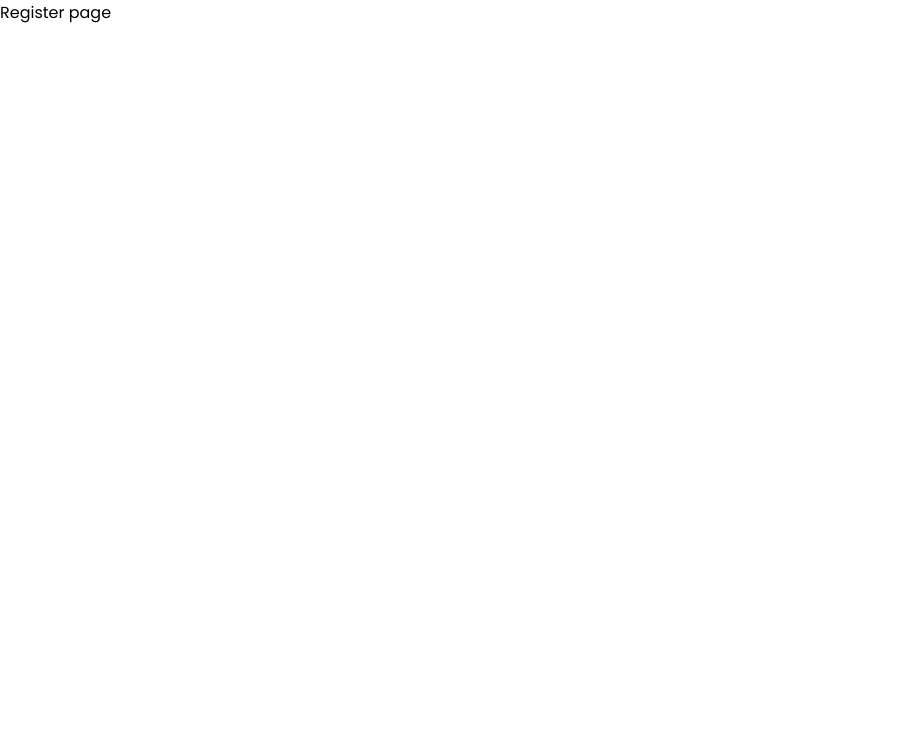
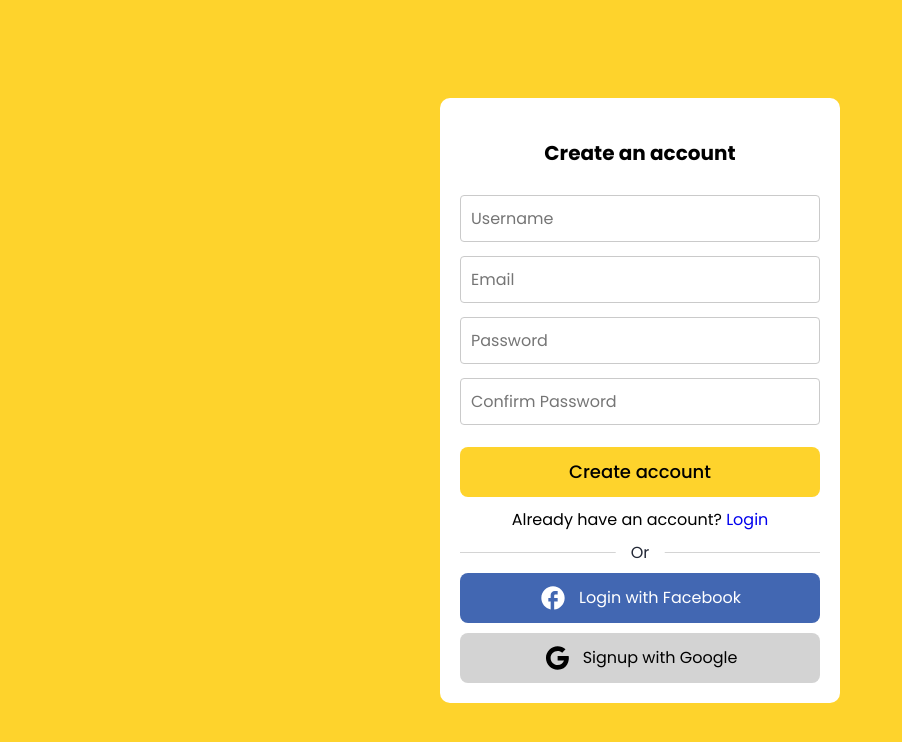
Before and after one commit to ottobong/habitrackr, a React (Create React App) app: page /register in a window 1280 px wide. Shown: the top 742 px of the page, without its empty margins (0-902 px from the left). Built offline with nearby package versions, Linux system fonts and the light colour scheme.

Commit message:
finished building the registration page

```diff
--- /dev/null
+++ b/src/component/formInput/FormInput.jsx
@@ -0,0 +1,12 @@
+import React from 'react';
+import './formInput.scss';
+
+const FormInput = (props) => {
+  return (
+    <div className='formInput'>
+      <input placeholder={props.placeholder}/>
+    </div>
+  )
+}
+
+export default FormInput
--- /dev/null
+++ b/src/component/formInput/formInput.scss
@@ -0,0 +1,38 @@
+.formInput {
+  display: flex;
+  flex-direction: column;
+  width: 100%;
+
+  input{
+    padding: 10px;
+    margin: 7px 0px;
+    border: 1px solid #cacaca;
+    border-radius: 4px;
+    outline: none;
+    font-size: 16px;
+    font-weight: 400;
+
+
+    &:focus {
+      border-bottom-width: 2px;
+      border-color: #FED32C;
+    }
+
+    &:invalid[focused = "true"] {
+      border: 1px solid red;
+    }
+
+    &:invalid[focused = "true"] ~ .errorMessage{
+      display: block;
+    }
+
+  }
+
+  .errorMessage {
+    font-size: 12px;
+    font-weight: bold;
+    color: red;
+    display: none;
+  }
+
+}
--- a/src/pages/register/Register.jsx
+++ b/src/pages/register/Register.jsx
@@ -1,10 +1,98 @@
-import React from 'react';
+import React, { useState } from 'react';
 import './register.scss'
+import FormInput from '../../component/formInput/FormInput';
+import { Link } from 'react-router-dom';
+import { FacebookTwoTone, Google } from '@mui/icons-material';
 
 const Register = () => {
+  const[inputValues, setInputValues]=useState({
+    username:"",
+    email:"",
+    password:"",
+    confirmPassword:"",
+});
+
+const inputs = [
+  {
+    id: 1,
+    name: "username",
+    type: "text",
+    placeholder: "Username",
+    errorMessage: "Username should be 3-16 characters and shouldn't include special character",
+    pattern: "^[A-Za-z0-9]{3,16}$",
+    required: true,
+  },
+  {
+    id: 2,
+    name: "email",
+    type: "email",
+    placeholder: "Email",
+    errorMessage: "Its should be a valid email address",
+    required: true
+  },
+  {
+    id: 3,
+    name: "password",
+    type: "text",
+    placeholder: "Password",
+    errorMessage: "Password should be 8-20 characters and should include at least 1 letter, 1 number, 1 special character",
+    pattern: `(?=.*[a-z])(?=.*[A-Z])(?=.*[0-9])(?=.*[!@#$%^&()_+])[A-Za-z0-9!@#$%^&*()_+]{8,20}$`,
+    required: true
+  },
+  {
+    id: 4,
+    name: "confirmPassword",
+    type: "text",
+    placeholder: "Confirm Password",
+    errorMessage: "Password don't match",
+    pattern: inputValues.password,
+    required: true
+  },
+];
+
+const handleChange =(e)=> {
+  setInputValues({...inputValues, [e.target.name]: e.target.value})
+}
+
   return (
     <div className='register'>
-      Register page
+      <form>
+        <h2>Create an account</h2>
+        {inputs.map((input) => (
+          <FormInput key={input.id}
+          {...input}
+          value={inputValues[input.name]}
+          onChange = {handleChange}
+          />
+        ))}
+        <button type='submit'>Create account</button>
+        <div className="formLink">
+          <span>Already have an account?</span>
+          <Link
+          to='/login'
+          className='formRegister'
+          style={{textDecoration: 'none'}}>
+            {" "}
+            Login
+            </Link>
+        </div>
+
+        <div className="line"></div>
+        <div className="media-options">
+          <Link to='#'
+          className='facebook'
+          style={{textDecoration: 'none'}}>
+            <FacebookTwoTone className='facebookIcon'/>
+            <span>Login with Facebook</span>
+          </Link>
+          <Link to='#'
+          className='google'
+          style={{textDecoration: 'none'}}>
+            <Google className='googleIcon'/>
+            <span>Signup with Google</span>
+          </Link>
+        </div>
+      </form>
     </div>
   )
 }
--- a/src/pages/register/register.scss
+++ b/src/pages/register/register.scss
@@ -0,0 +1,111 @@
+.register{
+  display: flex;
+  align-items: center;
+  justify-content: center;
+  height: 100vh;
+  width: 100%;
+  background-color: #FED32C;
+
+  form {
+    background-color: white;
+    max-width: 400px;
+    padding: 20px;
+    width: 100%;
+    border-radius: 10px;
+
+    h2 {
+      font-size: 20px;
+      font-weight: bold;
+      color: #000;
+      text-align: center;
+      padding: 20px 0;
+    }
+
+    button {
+      height: 50px;
+      width: 100%;
+      background-color: #FED32C;
+      border: none;
+      border-radius: 8px;
+      font-weight: 500;
+      font-size: 18px;
+      margin: 15px 0 10px 0;
+      cursor: pointer;
+      transition: .5s;
+
+      &:hover{
+        background-color: #000;
+        color: #FED32C;
+      }
+    }
+
+
+    .formLink {
+      text-align: center;
+    }
+
+    .line {
+      position: relative;
+      height: 1px;
+      width: 100%;
+      margin: 20px 0px;
+      background-color: #d4d4d4;
+
+      &::before {
+        content: "Or";
+        position: absolute;
+        top: 50%;
+        left: 50%;
+        transform: translate(-50%, -50%);
+        background-color: white;
+        color: #232836;
+        padding: 0 15px;
+      }
+    }
+
+    .facebook {
+      position: relative;
+      display: flex;
+      align-items: center;
+      justify-content: center;
+      background-color: #4267b2;
+      color: #fff;
+      height: 50px;
+      width: 100%;
+      margin-top: 20px;
+      border-radius: 8px;
+      transition: all .3s ease;
+
+      &:hover {
+        background-color: #1849aa;
+        color: white;
+      }
+    }
+
+    .google {
+      position: relative;
+      display: flex;
+      align-items: center;
+      justify-content: center;
+      background-color: #d3d3d3;
+      color: #000;
+      height: 50px;
+      width: 100%;
+      margin-top: 10px;
+      border-radius: 8px;
+      transition: all .3s ease;
+
+      &:hover {
+        background-color: #000;
+        color: white;
+      }
+    }
+
+    .facebookIcon, .googleIcon {
+      object-fit: cover;
+      margin-right: 12px;
+      height: 28px;
+      width: 28px;
+    }
+  }
+}
```
